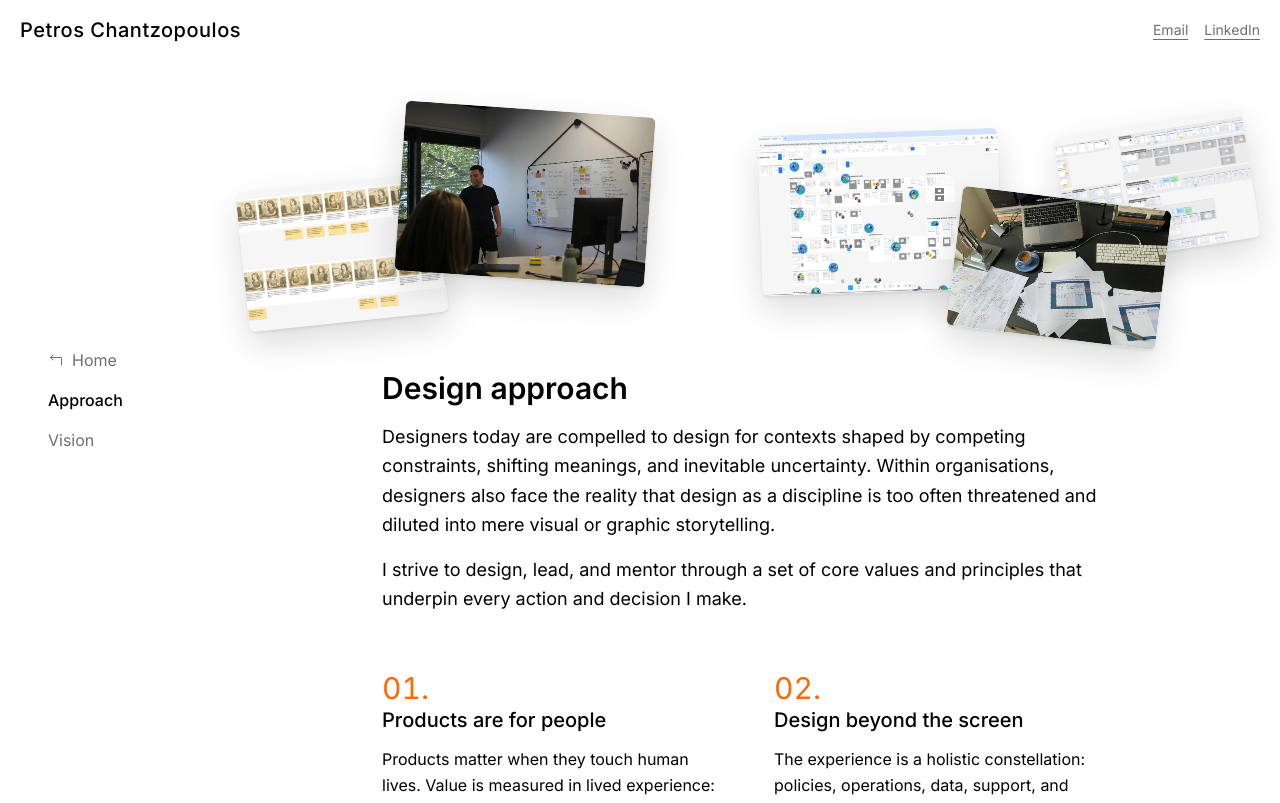
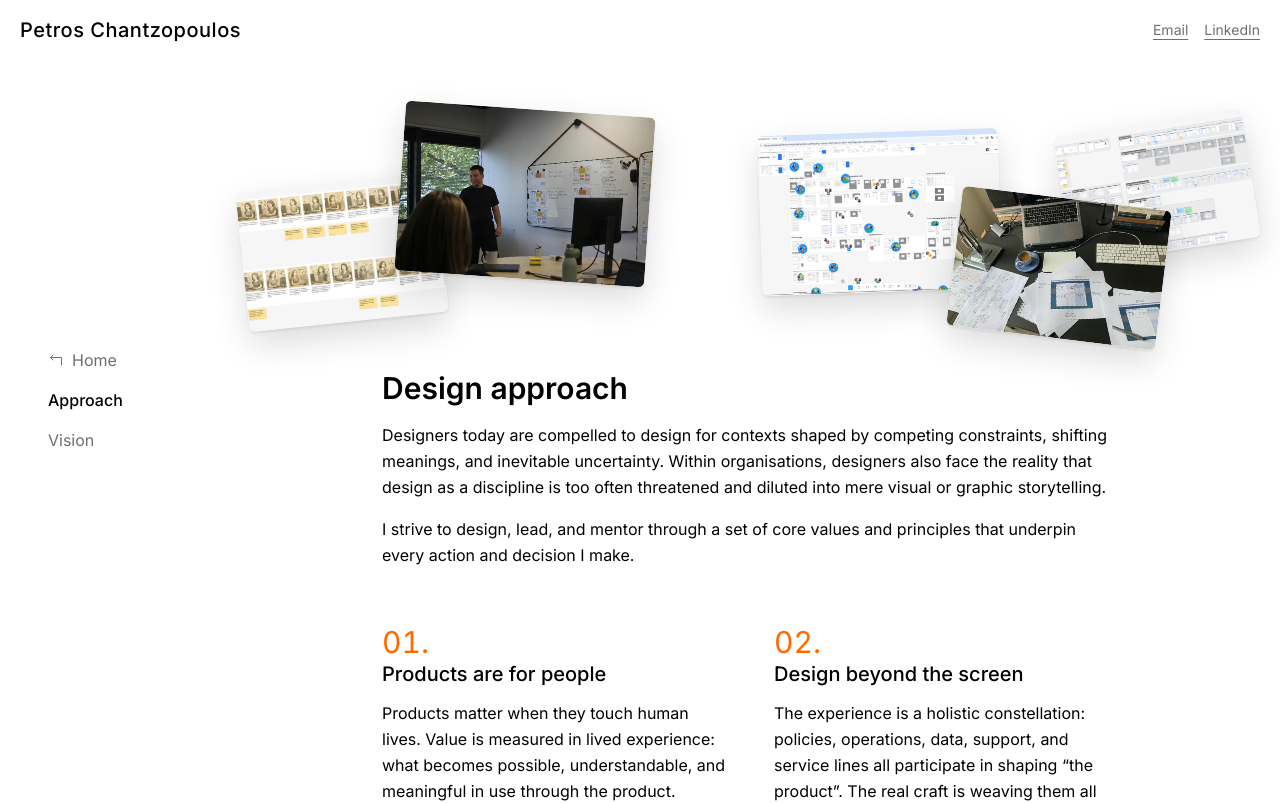
Before and after one commit to petros-chantz/portfolio_2026, a React (Vite) app: page /approach in a window 1280 px wide. Shown: the top 803 px of the page. Built offline with nearby package versions, Linux system fonts and the light colour scheme.

Commit message:
chore: chores for typography

```diff
--- a/src/pages/approach/ApproachPage.tsx
+++ b/src/pages/approach/ApproachPage.tsx
@@ -42,7 +42,7 @@ export function ApproachPage() {
         <header className="relative z-10 space-y-4 pt-[250px] md:pt-[290px]">
           <h1 className="text-3xl font-semibold">{APPROACH.title}</h1>
 
-          <div className="space-y-4 text-lg leading-relaxed text-[var(--color-text-primary)]">
+          <div className="space-y-4 text-base leading-relaxed text-[var(--color-text-primary)]">
             {APPROACH.intro.map((p) => (
               <p key={p}>{p}</p>
             ))}
--- a/src/pages/home/Home.data.ts
+++ b/src/pages/home/Home.data.ts
@@ -36,7 +36,7 @@ export const HOME = {
 
     [
       {
-        text: "I see design not only as problem-solving or interface-making, but as inquiry into what could be, what should be, and how products and services fit into everyday work. I see data experiences and AI-driven behaviours as things that should add value and be designed with intention so they make sense to people.",
+        text: "I see design not only as problem-solving or interface-making, but as inquiry into what could be and what should be. I see data experiences and AI-driven behaviours as things that should add value and be designed with intention so they make sense to people.",
       },
     ],
 
```
